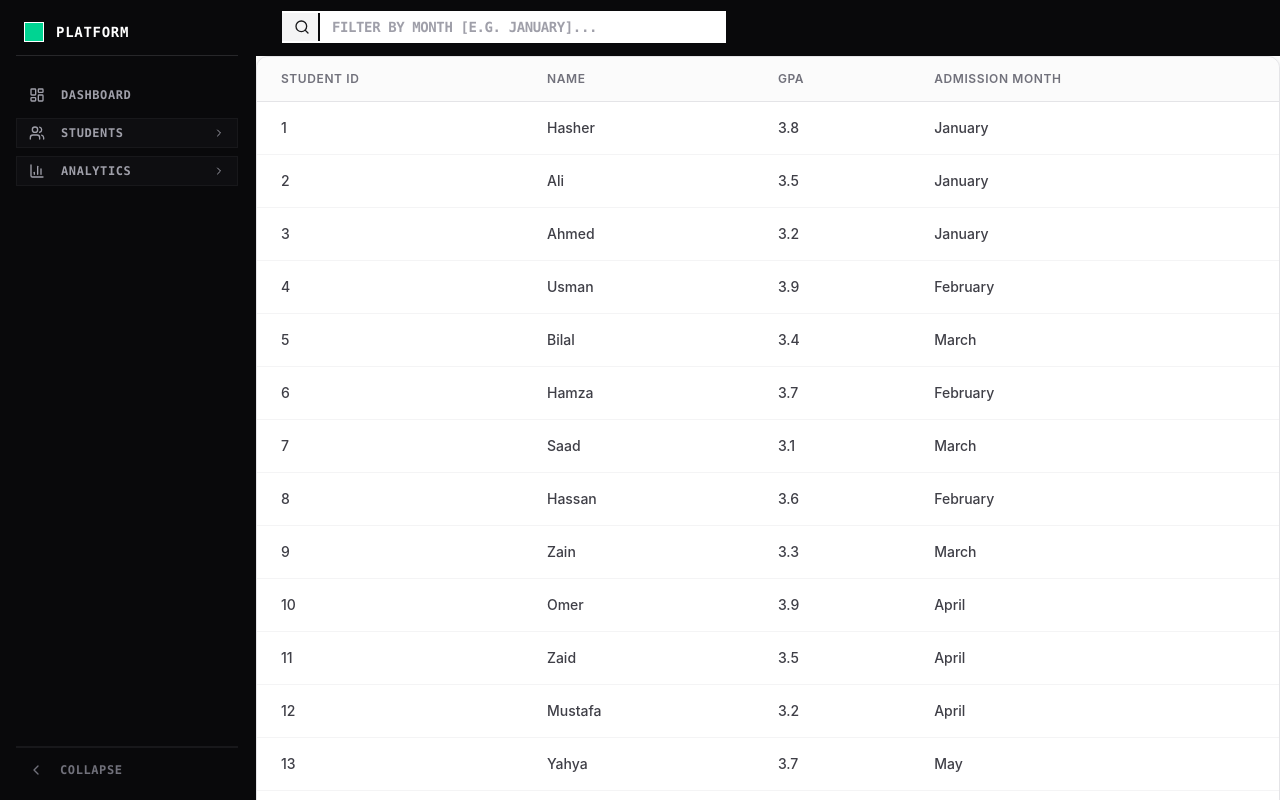
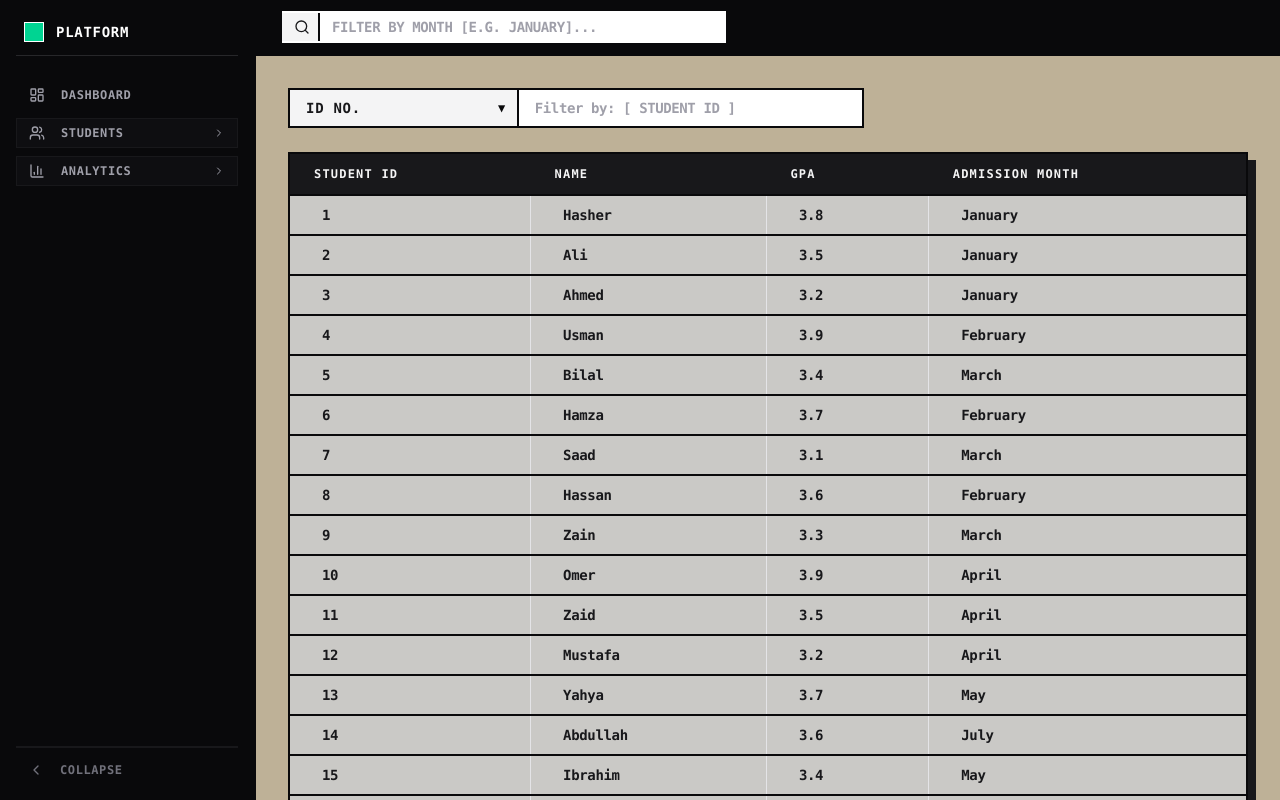
Before and after one commit to Hasher423/reactVisualizationDWP, a React (Vite) app: page /students in a window 1280 px wide. Built offline with nearby package versions, Linux system fonts and the light colour scheme.

Commit message:
side bar brutalismed

```diff
--- a/src/pages/Students.jsx
+++ b/src/pages/Students.jsx
@@ -1,5 +1,5 @@
-import React, { useMemo } from 'react';
-import { useOutletContext } from 'react-router-dom'; // 1. Import the outlet context hook
+import React, { useMemo, useState } from 'react';
+import { useOutletContext } from 'react-router-dom';
 import { flexRender, useReactTable, getCoreRowModel } from '@tanstack/react-table';
 import data from '../Data.json';
 
@@ -23,17 +23,31 @@ const columns = [
 ];
 
 const Students = () => {
-
     const { searchMonth } = useOutletContext();
 
+    // Local states for selected column and typed search keyword
+    const [selectedHeader, setSelectedHeader] = useState("id");
+    const [searchQuery, setSearchQuery] = useState("");
+
     const filteredData = useMemo(() => {
+        return data.filter(student => {
+            // 1. Filter by global context (Admission Month) if it exists
+            if (searchMonth && !student.month.toLowerCase().includes(searchMonth.toLowerCase())) {
+                return false;
+            }
 
-        if (!searchMonth) return data;
+            // 2. Filter by the selected dropdown header and input query
+            if (searchQuery.trim() !== "") {
+                console.log(searchQuery);
 
-        return data.filter(student =>
-            student.month.toLowerCase().includes(searchMonth.toLowerCase())
-        );
-    }, [searchMonth]);
+                const targetValue = String(student[selectedHeader] || "").toLowerCase();
+                console.log(targetValue)
+                return targetValue.includes(searchQuery.toLowerCase());
+            }
+
+            return true;
+        });
+    }, [searchMonth, selectedHeader, searchQuery]);
 
     const table = useReactTable({
         data: filteredData,
@@ -42,54 +56,111 @@ const Students = () => {
     });
 
     return (
-        <div className="w-full overflow-x-auto rounded-xl border border-zinc-200 bg-white shadow-sm">
-            <table className="w-full border-collapse text-left text-sm text-zinc-600">
+        // Change your top-level div to this:
+<div className="w-full bg-[#beb197] min-h-screen text-neutral-900 font-mono tracking-tight p-4 md:p-6 lg:p-8">
+    {/* Simple Dropdown Select & Search Input Container */}
+    <div className="max-w-xl flex items-center bg-white border-2 border-zinc-950 overflow-hidden transition-all focus-within:translate-x-[-2px] focus-within:translate-y-[-2px] focus-within:shadow-[6px_6px_0px_0px_rgba(24,24,27,1)] mb-6">
 
-                {/* Table Header Section */}
-                <thead>
-                    {table.getHeaderGroups().map(headerGroup => (
-                        <tr key={headerGroup.id} className="border-b border-zinc-200 bg-zinc-50/75 transition-colors">
-                            {headerGroup.headers.map(header => (
+        {/* Dropdown styling - Highly technical, flat corners */}
+        <div className="w-[40%] relative border-r-2 border-zinc-950 bg-zinc-100">
+            <select
+                name="headers"
+                id="headers"
+                value={selectedHeader}
+                onChange={(e) => setSelectedHeader(e.target.value)}
+                className="w-full appearance-none bg-transparent px-4 py-2 text-xs lg:text-sm font-bold uppercase tracking-wider text-zinc-900 outline-none cursor-pointer pr-8"
+            >
+                <option value="id" className="bg-white text-zinc-900 font-semibold">ID No.</option>
+                <option value="name" className="bg-white text-zinc-900 font-semibold">Student Name</option>
+                <option value="gpa" className="bg-white text-zinc-900 font-semibold">GPA Metric</option>
+                <option value="month" className="bg-white text-zinc-900 font-semibold">Month</option>
+            </select>
+            {/* Custom geometric arrow indicator */}
+            <div className="absolute right-3 top-1/2 -translate-y-1/2 pointer-events-none text-zinc-950 font-bold text-xs">
+                ▼
+            </div>
+        </div>
+
+        {/* Input area styled with 1px precise touch feeling */}
+        <input
+            className="w-[60%] px-4 py-2 text-sm text-zinc-900 font-semibold bg-white outline-none placeholder-zinc-400"
+            type="text"
+            placeholder={`Filter by: [ ${columns.find(c => c.accessorKey === selectedHeader)?.header.toUpperCase()} ]`}
+            value={searchQuery}
+            onChange={(e) => setSearchQuery(e.target.value)}
+        />
+    </div>
+
+    {/* Table Block with Hard Shadow Offset */}
+    <div className="w-full max-h-[calc(100vh-120px)] overflow-x-auto overflow-y-auto border-2 border-zinc-950 bg-white shadow-[8px_8px_0px_0px_rgba(24,24,27,1)]">
+        <table className="w-full min-w-[900px] border-collapse text-left text-sm text-zinc-900">
+
+            {/* Sticky Editorial Header */}
+            <thead className="sticky top-0 z-10">
+                {table.getHeaderGroups().map((headerGroup) => (
+                    <tr key={headerGroup.id} className="bg-zinc-900 border-b-2 border-zinc-950">
+                        {headerGroup.headers.map((header) => (
                             <th
                                 key={header.id}
-                                    className="px-6 py-3.5 text-xs font-semibold uppercase tracking-wider text-zinc-500"
+                                className="px-6 py-3 text-xs font-black uppercase tracking-widest text-zinc-100 bg-zinc-900"
                             >
-                                    {flexRender(header.column.columnDef.header, header.getContext())}
+                                {flexRender(
+                                    header.column.columnDef.header,
+                                    header.getContext()
+                                )}
                             </th>
                         ))}
                     </tr>
                 ))}
             </thead>
 
-                {/* Table Body Section */}
-                <tbody className="divide-y divide-zinc-100">
+            {/* Brutalist Data Grid Rows */}
+            <tbody className="divide-y-2 divide-zinc-950 ">
                 {table.getRowModel().rows.length > 0 ? (
-                        table.getRowModel().rows.map(row => (
+                    table.getRowModel().rows.map((row) => (
                         <tr
                             key={row.id}
-                                className="group border-b border-zinc-100 bg-white last:border-none hover:bg-zinc-50/60 transition-colors duration-150"
+                            className="bg-[#cac9c6] hover:bg-zinc-100/70 transition-colors  group"
                         >
-                                {row.getVisibleCells().map(cell => (
+                            {row.getVisibleCells().map((cell) => {
+
+                                const isCurrentFilterColumn = cell.column.id === selectedHeader;
+
+                                return (
                                     <td
                                         key={cell.id}
-                                        className="px-6 py-4 text-zinc-700 whitespace-nowrap font-medium"
+                                        className="px-6 py-2 whitespace-nowrap font-medium border-r border-zinc-200 last:border-r-0 "
                                     >
-                                        {flexRender(cell.column.columnDef.cell, cell.getContext())}
+                                        <span className={`
+                                            inline-block px-2 py-[1px] font-mono text-xs lg:text-sm tracking-tight transition-all
+                                            ${isCurrentFilterColumn && searchQuery
+                                                ? "bg-emerald-300 text-zinc-950 font-bold border border-zinc-950 shadow-[1px_1px_0px_rgba(0,0,0,1)]"
+                                                : "text-zinc-900 font-extrabold"
+                                            }
+                                        `}>
+                                            {flexRender(
+                                                cell.column.columnDef.cell,
+                                                cell.getContext()
+                                            )}
+                                        </span>
                                     </td>
-                                ))}
+                                );
+                            })}
                         </tr>
                     ))
                 ) : (
-                        /* Clean Fallback empty-state view for missed queries */
                     <tr>
-                            <td colSpan={columns.length} className="px-6 py-10 text-center text-sm text-zinc-400 font-normal">
-                                No student admissions records found matching "{searchMonth}"
+                        <td
+                            colSpan={columns.length}
+                            className="px-6 py-16 text-center text-xs lg:text-sm font-bold uppercase tracking-wider text-zinc-400 bg-zinc-50"
+                        >
+                            // ZERO_RECORDS_FOUND_MATCHING_CRITERIA
                         </td>
                     </tr>
                 )}
             </tbody>
-
         </table>
+    </div>
 </div>
     );
 };
```
Lines whose indentation alone changed are shown as unchanged.
